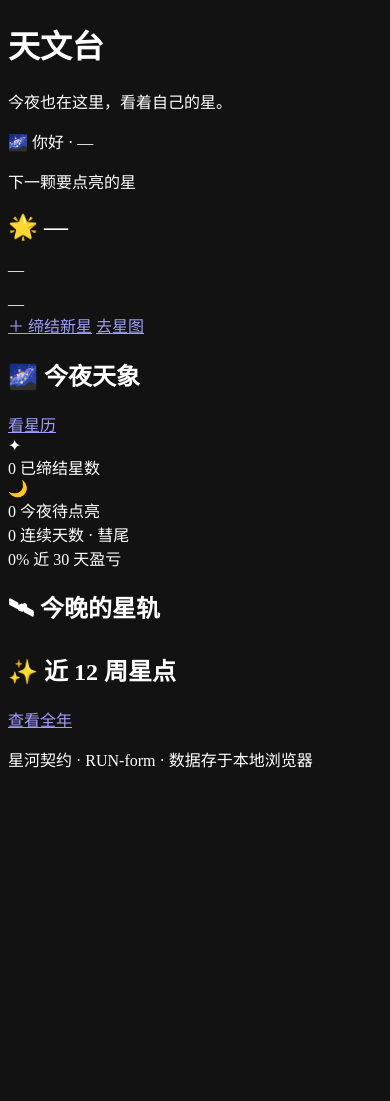
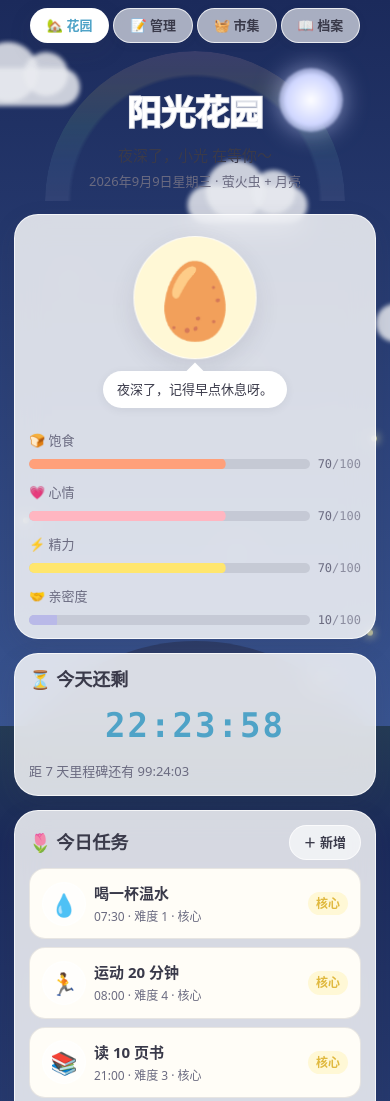
Before and after one commit to chenliguan42057/RUN-form, a plain HTML site: page index.html in a window 390 px wide. Shown: the top 1101 px of the page. Before the commit the page ends 949 px from the top, so only its background shows below. Drawn offline with Linux system fonts and the light colour scheme; no server answers.

Commit message:
feat(deploy): Cloudflare Worker 代理已部署，填入 SYNC_PROXY_URL，实现无令牌跨设备同步

```diff
--- a/index.html
+++ b/index.html
@@ -1,217 +1,124 @@
 <!DOCTYPE html>
-<html lang="zh-CN">
+<html lang="zh-CN" data-period="morning">
 <head>
   <meta charset="UTF-8" />
-  <meta name="viewport" content="width=device-width, initial-scale=1.0" />
-  <!-- 固定深色主题：告诉浏览器表单控件 / 滚动条也走深色 -->
-  <meta name="color-scheme" content="dark" />
-  <meta name="theme-color" content="#060a16" />
+  <meta name="viewport" content="width=device-width, initial-scale=1.0, viewport-fit=cover" />
+  <meta name="color-scheme" content="light" />
+  <meta name="theme-color" content="#87CEEB" />
   <meta name="apple-mobile-web-app-capable" content="yes" />
-  <meta name="apple-mobile-web-app-status-bar-style" content="black-translucent" />
-  <meta name="apple-mobile-web-app-title" content="星河契约" />
-  <title>天文台 · 星河契约</title>
+  <meta name="apple-mobile-web-app-title" content="阳光花园" />
+  <title>阳光花园 · 今天也要开花呀</title>
   <link rel="manifest" href="manifest.webmanifest" />
   <link rel="apple-touch-icon" sizes="180x180" href="assets/apple-touch-icon.png" />
   <link rel="icon" type="image/png" sizes="32x32" href="assets/favicon-32.png" />
-  <!-- v6 主题防闪：必须在 styles.css 之前落 data-theme，否则会先闪一帧默认色 -->
+
+  <!-- 防闪白：CSS 加载前先按当前时段把天空色写到 :root，避免先白一帧（§6.3 第 5 条） -->
   <script>
     (function () {
       try {
-        var mode = "auto";
-        var value = "";
-        var raw = localStorage.getItem("runform_theme");
-        if (raw) {
-          var o = JSON.parse(raw);
-          if (o && typeof o === "object") {
-            mode = o.mode === "manual" ? "manual" : "auto";
-            value = typeof o.value === "string" ? o.value : "";
-          }
-        }
-        var t = mode === "manual" && value ? value : "";
-        if (!t) {
-          var h = new Date().getHours();
-          t = h < 5 ? "polar" : h < 8 ? "dawn" : h < 18 ? "origin" : "midnight";
-        }
-        if (t && t !== "origin") document.documentElement.setAttribute("data-theme", t);
-      } catch (e) {
-        /* 读不到就用默认主题，绝不因此白屏 */
-      }
+        var h = new Date().getHours();
+        var p = h < 6 ? "night" : h < 9 ? "sunrise" : h < 12 ? "morning"
+              : h < 14 ? "noon" : h < 18 ? "golden" : h < 20 ? "dusk" : "night";
+        var SKY = {
+          sunrise: ["#FFD1B3", "#FFB6C1"], morning: ["#87CEEB", "#BFEFFF"],
+          noon: ["#FFE66D", "#FFF3B0"], golden: ["#FFE9A8", "#98FB98"],
+          dusk: ["#FFA07A", "#E6E6FA"], night: ["#1B2A5B", "#3D5A98"]
+        };
+        var s = SKY[p], r = document.documentElement;
+        r.setAttribute("data-period", p);
+        r.style.setProperty("--g-sky-from", s[0]);
+        r.style.setProperty("--g-sky-to", s[1]);
+      } catch (e) { /* 读不到就交给 tokens.css 的默认值 */ }
     })();
   </script>
-  <link rel="stylesheet" href="styles.css" />
+
+  <link rel="stylesheet" href="styles/tokens.css" />
+  <link rel="stylesheet" href="styles/base.css" />
+  <link rel="stylesheet" href="styles/scene.css" />
+  <link rel="stylesheet" href="styles/pet.css" />
+  <link rel="stylesheet" href="styles/garden.css" />
+  <link rel="stylesheet" href="styles/ui.css" />
+  <link rel="stylesheet" href="styles/shop.css" />
 </head>
 <body>
-  <main class="container" id="app-root">
-    <!-- 顶部胶囊导航：由 components.js 的 uiNav('home') 注入 -->
-    <div id="nav-slot"></div>
+  <!-- 场景层：天空 / 云 / 彩虹 / 山丘 / 草地，动态元素由 js/ui/scene.js 注入 -->
+  <div class="g-scene" id="scene-root" aria-hidden="true">
+    <div class="g-scene__sky"></div>
+    <div class="g-scene__clouds" id="cloud-layer"></div>
+    <div class="g-scene__rainbow"></div>
+    <div class="g-scene__sun"></div>
+    <div class="g-scene__hills"></div>
+    <div class="g-scene__grass"></div>
+    <div class="g-scene__decor" id="decor-layer"></div>
+    <div class="g-scene__particles" id="particle-layer"></div>
+    <div class="g-scene__weather" id="weather-layer"></div>
+  </div>
 
-    <!-- 页头：观星台身份 + 时段旁白 + 日期 -->
-    <header class="hero">
-      <h1 class="hero-title">天文台</h1>
-      <p class="hero-subtitle" id="sky-poem">今夜也在这里，看着自己的星。</p>
-      <p class="hero-meta">
-        <span id="greeting">🌌 你好</span> · <span id="today-date">—</span>
+  <nav class="g-nav" id="g-nav" aria-label="主导航">
+    <a class="g-nav__link g-nav__link--active" href="index.html">🏡 花园</a>
+    <a class="g-nav__link" href="manage.html">📝 管理</a>
+    <a class="g-nav__link" href="shop.html">🧺 市集</a>
+    <a class="g-nav__link" href="stats.html">📖 档案</a>
+  </nav>
+
+  <main class="g-main" id="app-root">
+    <header class="g-hero">
+      <h1 class="g-hero__title">阳光花园</h1>
+      <p class="g-hero__sub" id="greeting">今天也要开花呀</p>
+      <p class="g-hero__meta">
+        <span id="today-date">—</span> · <span id="period-note">—</span>
       </p>
-      <!-- v6 段位徽章：独立槽位，不碰 renderHeader() 里那两段逻辑 -->
-      <p class="hero-meta" id="rank-slot"><!-- uiRankBadge 注入 --></p>
     </header>
 
-    <!-- 提醒数据降级提示（读不到 data/reminder-state.json 时出现） -->
-    <div class="chip-wrap" id="chip-wrap" hidden>
-      <span class="offline-chip" id="offline-chip"></span>
-    </div>
-
-    <!-- 主卡：下一颗要点亮的星 + 今夜进度环 -->
-    <section class="card next-card theme-gold" id="next-card">
-      <div class="next-ring" id="next-ring"><!-- uiRing 注入 --></div>
-
-      <div class="next-body" id="next-body">
-        <p class="next-kicker">下一颗要点亮的星</p>
-        <h2 class="next-name">
-          <span class="next-icon" id="next-icon" aria-hidden="true">🌟</span>
-          <span id="next-name">—</span>
-        </h2>
-        <p class="next-desc" id="next-desc" hidden></p>
-        <p class="next-meta" id="next-meta">—</p>
-        <span class="next-count" id="next-countdown">—</span>
-        <div class="next-actions">
-          <!-- 「点亮」保留为二级按钮，可在星图页的设置抽屉里关闭 -->
-          <button type="button" class="btn btn-ghost btn-sm" id="manual-check-btn" hidden>
-            点亮
-          </button>
-          <a class="btn btn-primary btn-sm" href="manage.html#add">＋ 缔结新星</a>
-          <a class="btn btn-ghost btn-sm" href="manage.html">去星图</a>
-        </div>
-      </div>
-
-      <p class="empty-hint" id="next-empty" hidden>
-        <span class="empty-icon" aria-hidden="true">🌑</span>
-        你的星空还是一片暗区，去 <a href="manage.html">星图</a> 缔结第一颗星吧。
-      </p>
+    <!-- 精灵 + 四项状态条 -->
+    <section class="g-card g-card--pet" id="pet-card">
+      <div class="g-pet" id="pet-slot"><!-- systems/pet.js render() 注入 --></div>
+      <div class="g-pet__stats" id="pet-stats"><!-- 饱食 / 心情 / 能量 / 亲密 --></div>
     </section>
 
-    <!-- v6 · 此刻的颜色：只在刚点亮一颗星之后出现，随手一点，不点也行 -->
-    <section class="card" id="mood-card" hidden>
-      <div class="card-head">
-        <h2 class="card-title">🎨 刚才那一下</h2>
-        <button type="button" class="mini-btn" id="mood-skip">不记了</button>
-      </div>
-      <div id="mood-slot"><!-- uiMoodPicker 注入 --></div>
+    <!-- 今日倒计时 + 里程碑 -->
+    <section class="g-card" id="countdown-card">
+      <h2 class="g-card__title">⏳ 今天还剩</h2>
+      <p class="g-countdown u-num" id="countdown-slot">--:--:--</p>
+      <p class="u-hint" id="countdown-milestone"></p>
     </section>
 
-    <!-- v6 · 静坐一程（专注计时）：focus.js 按需注入后才渲染 -->
-    <section class="card" id="focus-card" hidden>
-      <div class="card-head">
-        <h2 class="card-title">🕯 静坐一程</h2>
-        <button type="button" class="mini-btn" id="focus-log-btn">看记录</button>
+    <!-- 今日任务（N 朵花对应 N 个每日任务） -->
+    <section class="g-card" id="tasks-card">
+      <div class="g-card__head u-row u-row--between">
+        <h2 class="g-card__title">🌷 今日任务</h2>
+        <a class="u-btn u-btn--ghost u-btn--sm" href="manage.html">＋ 新增</a>
       </div>
-      <div id="focus-slot"><!-- uiFocusDial 注入 --></div>
-      <div id="focus-log" hidden><!-- 近期专注记录 --></div>
+      <ul class="g-task-list" id="task-list"></ul>
+      <p class="u-hint" id="task-empty" hidden>还没有任务，去「管理」种下第一颗种子吧。</p>
     </section>
 
-    <!-- 天象概览：四个天文指标 -->
-    <section class="card">
-      <div class="card-head">
-        <h2 class="card-title">🌌 今夜天象</h2>
-        <a class="mini-btn" href="stats.html">看星历</a>
+    <!-- 花园 -->
+    <section class="g-card" id="garden-card">
+      <div class="g-card__head u-row u-row--between">
+        <h2 class="g-card__title">🌻 我的花园</h2>
+        <span class="u-badge" id="bloom-badge">0 / 0</span>
       </div>
-
-      <div class="stat-grid stat-grid--astro">
-        <div class="stat-tile theme-blue">
-          <span class="stat-glyph" aria-hidden="true">✦</span>
-          <div class="stat-astro-text">
-            <span class="stat-value" id="stat-active">0</span>
-            <span class="stat-label">已缔结星数</span>
-          </div>
-        </div>
-
-        <div class="stat-tile theme-teal" id="tile-today">
-          <span class="stat-glyph" aria-hidden="true">🌙</span>
-          <div class="stat-astro-text">
-            <span class="stat-value" id="stat-today">0</span>
-            <span class="stat-label">今夜待点亮</span>
-          </div>
-        </div>
-
-        <div class="stat-tile theme-gold stat-tile--comet">
-          <div class="stat-comet" id="comet-slot"><!-- uiComet 注入 --></div>
-          <div class="stat-astro-text">
-            <span class="stat-value" id="stat-streak">0</span>
-            <span class="stat-label">连续天数 · 彗尾</span>
-          </div>
-        </div>
-
-        <div class="stat-tile theme-violet stat-tile--moon">
-          <div class="stat-moon" id="moon-slot"><!-- uiMoonPhase 注入 --></div>
-          <div class="stat-astro-text">
-            <span class="stat-value" id="stat-rate">0%</span>
-            <span class="stat-label" id="moon-name">近 30 天盈亏</span>
-          </div>
-        </div>
-      </div>
+      <div class="g-garden" id="garden-slot"></div>
     </section>
 
-    <!-- 今晚的星轨 -->
-    <section class="card">
-      <h2 class="card-title">🛰 今晚的星轨</h2>
-      <ul class="rail" id="timeline"><!-- uiTimelineStar 注入 --></ul>
-      <div id="timeline-empty" hidden><!-- uiEmpty 注入 --></div>
+    <!-- 连续全勤 + 野餐篮进度 -->
+    <section class="g-card" id="streak-card">
+      <h2 class="g-card__title">🔥 连续全勤</h2>
+      <p class="g-streak u-num">
+        <span id="streak-current">0</span> 天 · 最佳 <span id="streak-best">0</span> 天
+      </p>
+      <p class="u-hint" id="coupon-hint">再坚持几天，就能拿到野餐篮美食券啦。</p>
     </section>
 
-    <!-- 近 12 周星点图 -->
-    <section class="card">
-      <div class="card-head">
-        <h2 class="card-title">✨ 近 12 周星点</h2>
-        <a class="mini-btn" href="stats.html">查看全年</a>
-      </div>
-      <div id="mini-heatmap"><!-- uiStarHeatmap 注入 --></div>
-    </section>
-
-    <!-- 星语 -->
-    <section class="card quote-card">
-      <div id="daily-quote"><!-- uiSkyQuote 注入 --></div>
-    </section>
-
-    <footer class="footer">
-      <p>星河契约 · RUN-form · 数据存于本地浏览器</p>
+    <footer class="g-footer">
+      阳光花园 v2 · 数据存于本地浏览器 · 同步到仓库的数据是公开的，别写隐私
     </footer>
   </main>
 
-  <!-- v6 星屑画布（z-index 60，永不吃点击） -->
-  <canvas id="fx-layer" aria-hidden="true"></canvas>
-  <!-- v6 浮层挂载点（z-index 80，toast 仍在其上） -->
   <div id="overlay-root"></div>
+  <div id="toast" class="g-toast" role="status" aria-live="polite" hidden></div>
 
-  <!-- 全局 toast 提示容器 -->
-  <div id="toast" class="toast" role="status" aria-live="polite" hidden></div>
-
-  <!-- PWA：注册 Service Worker（异步，不阻塞页面） -->
-  <script src="register-sw.js"></script>
-  <!-- 背景图 blur-up：高清图加载完后淡出低清占位 -->
-  <script>
-    (function () {
-      const img = new Image();
-      img.src = "assets/bg-vangogh-ocean.webp";
-      if (img.complete) {
-        document.body.classList.add("bg-ready");
-      } else {
-        img.addEventListener("load", function () {
-          document.body.classList.add("bg-ready");
-        });
-      }
-    })();
-  </script>
-  <!-- ⚠️ 加载顺序固定：store.js → v6 核心模块 → components.js → app.js
-       首页只同步加载核心 5 个（约 43KB，卡在 45KB 预算内）；
-       onboarding / focus / whitenoise / shortcuts / ambient / screensaver
-       由 app.js 的 loadModule() 按需注入，老用户永远不下载引导脚本。 -->
-  <script src="store.js"></script>
-  <script src="sensory.js"></script>
-  <script src="theme.js"></script>
-  <script src="rank.js"></script>
-  <script src="mood.js"></script>
-  <script src="celebrate.js"></script>
-  <script src="components.js"></script>
-  <script src="app.js"></script>
+  <script src="js/core/boot.js"></script>
 </body>
 </html>
```
